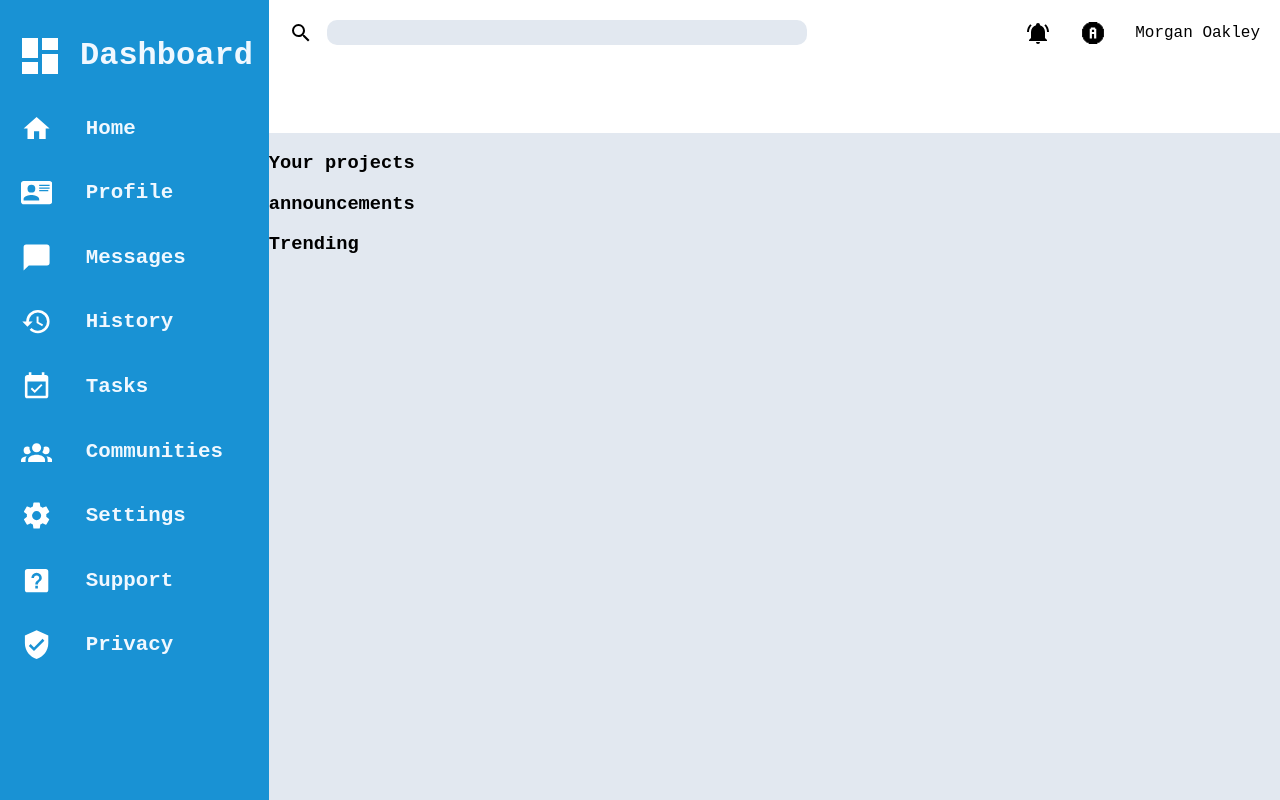
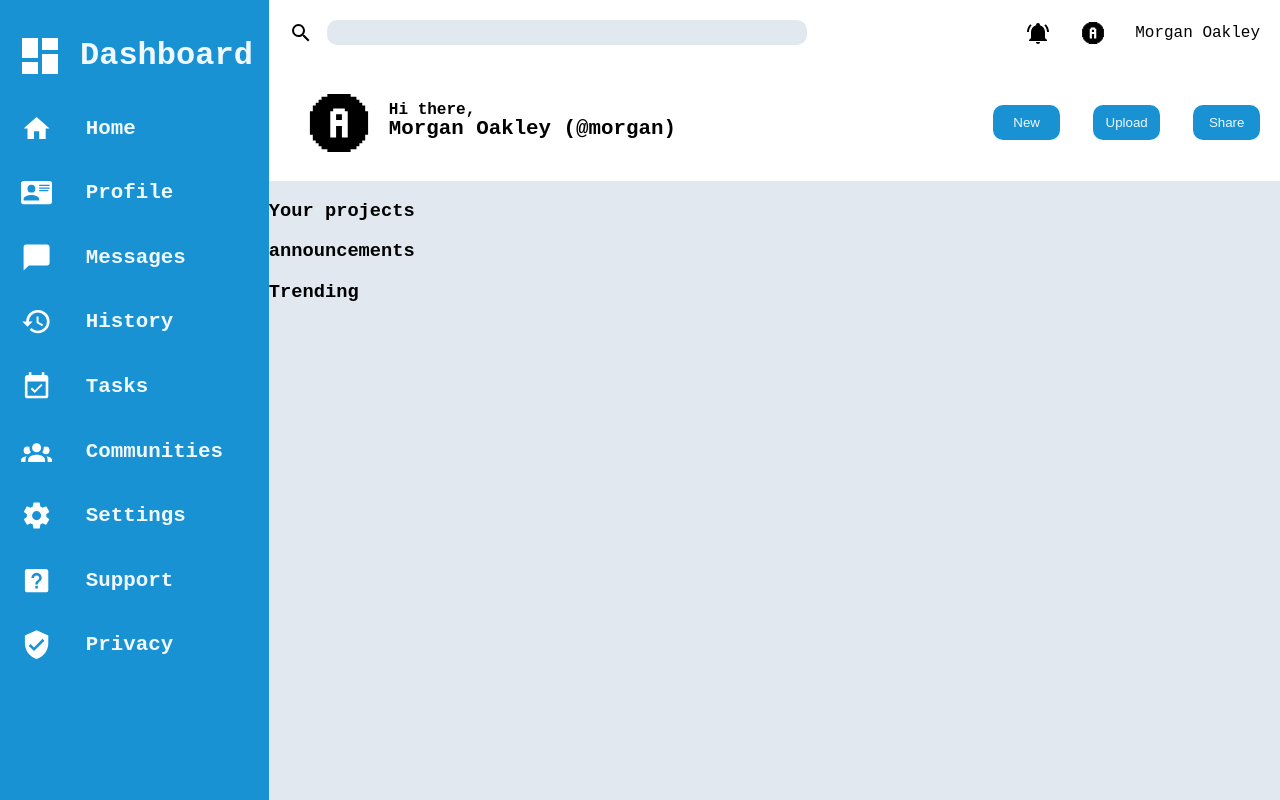
Before and after one commit to Gohan61/Admin-Dashboard, a plain HTML site: page index.html in a window 1280 px wide. Drawn offline with Linux system fonts and the light colour scheme.

Commit message:
Add bottom header elements + styling

```diff
--- a/index.html
+++ b/index.html
@@ -165,7 +165,21 @@
         </svg>
         <div>Morgan Oakley</div>
       </div>
-      <div class="bottom-header"></div>
+      <div class="bottom-header">
+        <svg xmlns="http://www.w3.org/2000/svg" viewBox="0 0 22 22">
+          <title>alpha-a-fill</title>
+          <path
+            d="M10 8H12V10H10V8M15 1V2H17V3H18V4H19V5H20V7H21V15H20V17H19V18H18V19H17V20H15V21H7V20H5V19H4V18H3V17H2V15H1V7H2V5H3V4H4V3H5V2H7V1H15M13 6H9V7H8V16H10V12H12V16H14V7H13V6Z"
+          />
+        </svg>
+        <div class="welcome-user">
+          <p>Hi there,</p>
+          <p>Morgan Oakley (@morgan)</p>
+        </div>
+        <button class="header-buttons">New</button
+        ><button class="header-buttons">Upload</button
+        ><button class="header-buttons">Share</button>
+      </div>
     </div>
     <div class="main">
       <div class="main-elements projects">
--- a/style.css
+++ b/style.css
@@ -94,3 +94,37 @@ body {
 .top-header :nth-child(n + 3):nth-child(-n + 5) {
   justify-self: flex-end;
 }
+
+.bottom-header {
+  display: grid;
+  grid-auto-flow: column;
+  justify-items: center;
+  align-items: center;
+  grid-template-columns: 100px 2fr 100px 100px 100px;
+  padding: 20px;
+}
+
+.bottom-header svg {
+  width: 4em;
+  height: 4em;
+}
+
+.welcome-user {
+  justify-self: flex-start;
+  font-weight: bold;
+}
+
+.welcome-user p:nth-child(2) {
+  font-size: 1.3em;
+  margin-top: -18px;
+}
+
+.bottom-header button {
+  justify-self: flex-end;
+  background-color: #1992d4;
+  padding: 10px;
+  border-radius: 10px;
+  width: 5em;
+  color: aliceblue;
+  border: none;
+}
```
